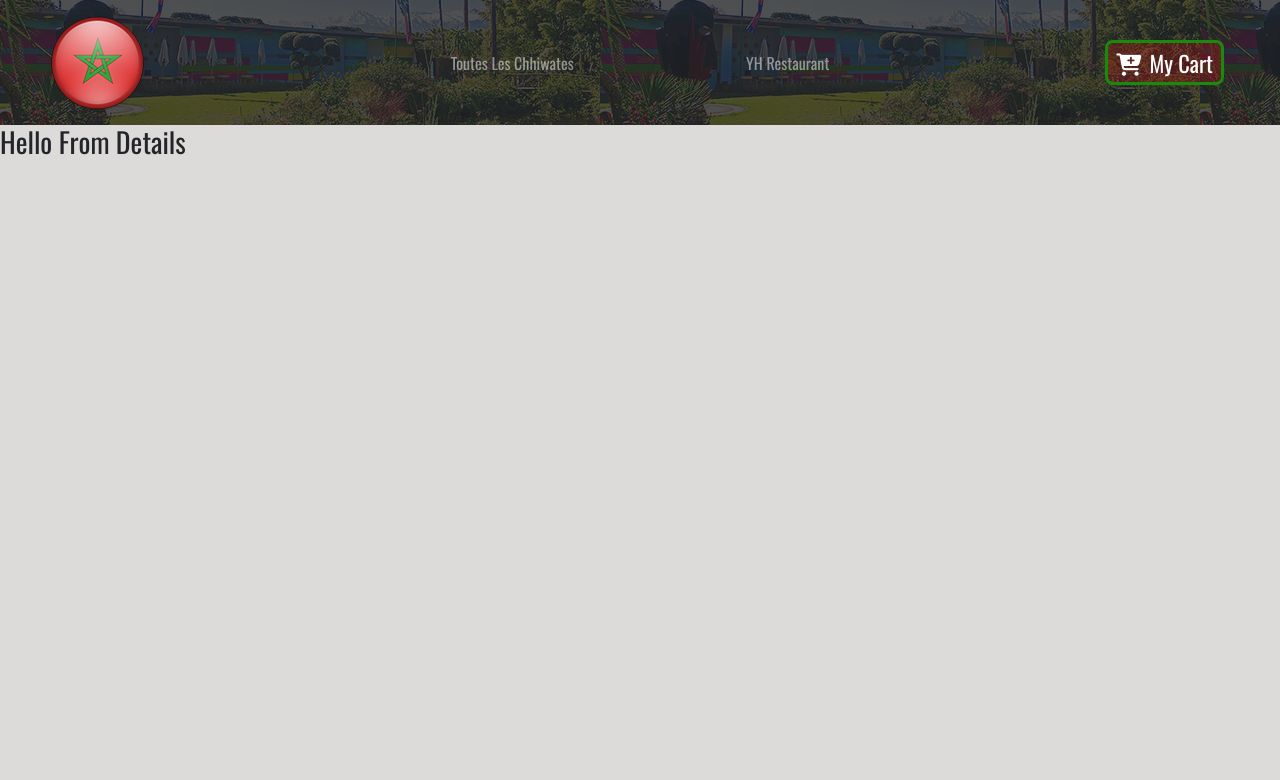
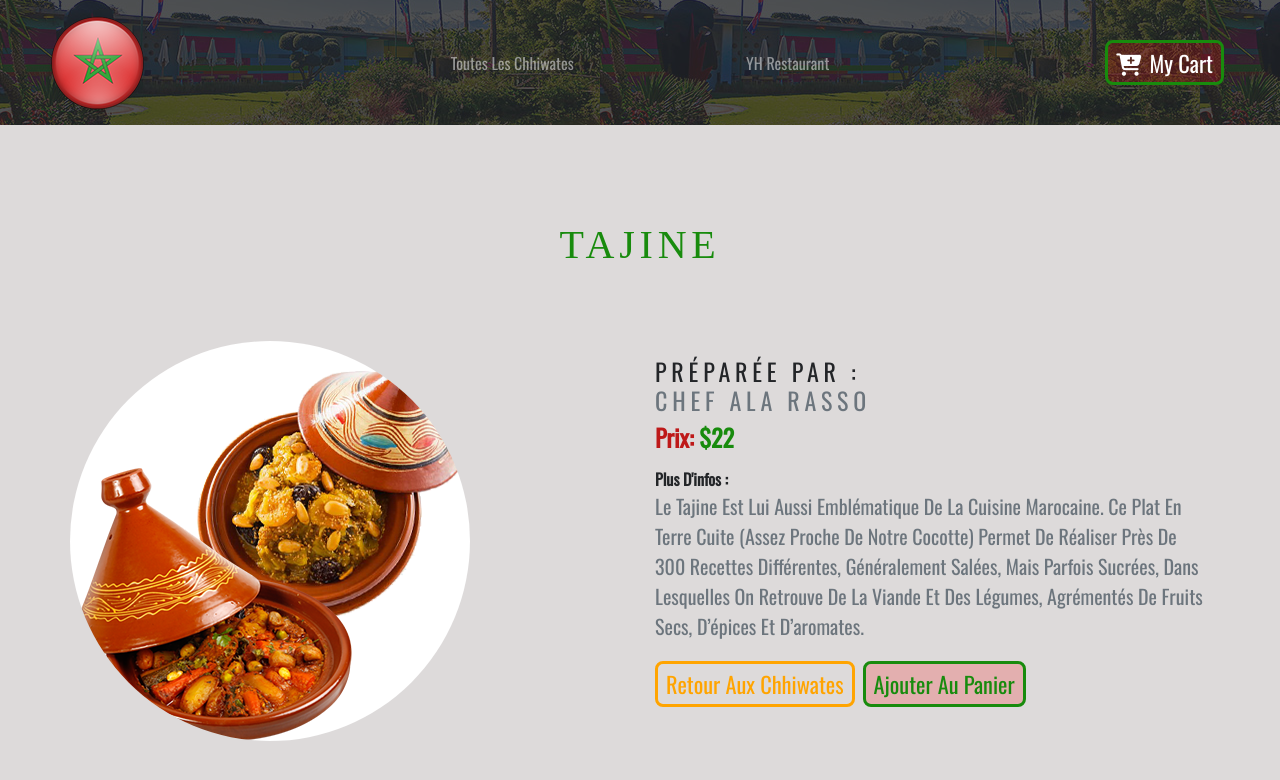
Before and after one commit to YousfiHamza/React-YH-Restaurant, a React (Create React App) app: page /details in a window 1280 px wide. Shown: the top 780 px of the page. Built offline with nearby package versions, Linux system fonts and the light colour scheme; a web font is replaced by a local one.

Commit message:
setting up the details page componenet - linked with all the products -

```diff
--- a/src/App.css
+++ b/src/App.css
@@ -27,6 +27,12 @@ body {
   text-transform: uppercase;
 }
 
+.text-chef {
+  font-family: "Oswald", cursive !important;
+  letter-spacing: 0.3rem;
+  text-transform: uppercase;
+}
+
 .text-red {
   color: var(--mainRed);
 }
@@ -38,3 +44,7 @@ body {
 .text-bright {
   color: var(--lightBlue);
 }
+
+.text-green {
+  color: var(--mainGreen);
+}
--- a/src/Context.js
+++ b/src/Context.js
@@ -7,16 +7,41 @@ const ProductContext = React.createContext();
 
 class ProductProvider extends Component {
   state = {
-    products: storeProducts,
-    detailProduct
+    products: [],
+    // products: storeProducts ( store the reference so evry changes we make will take place at the source, we dont want that ! we will use the method setProducts down after)
+    detailProduct //ES6 syntax
   };
 
-  handleDetail = () => {
-    console.log("Hello from Detail");
+  componentDidMount() {
+    this.setProducts();
+  }
+
+  setProducts = () => {
+    let tempProducts = [];
+    storeProducts.forEach(item => {
+      const singleItem = { ...item };
+      tempProducts = [...tempProducts, singleItem];
+    });
+    this.setState(() => {
+      return { products: tempProducts };
+    });
   };
 
-  addToCart = () => {
-    console.log("Hello from Add to Cart");
+  // This method preventsus from rewritting that code inside everyTime
+  getItem = id => {
+    const product = this.state.products.find(item => item.id === id);
+    return product;
+  };
+
+  handleDetail = id => {
+    const product = this.getItem(id);
+    this.setState({
+      detailProduct: product
+    });
+  };
+
+  addToCart = id => {
+    console.log("Item", id, "Hello from Add to Cart");
   };
 
   render() {
--- a/src/components/Button.js
+++ b/src/components/Button.js
@@ -23,15 +23,18 @@ export const ButtonContainer = styled.button`
   text-transform: capitalize;
   font-size: 1.4rem;
   background: transparent;
-  border: solid var(--lightBlue);
-  color: var(--lightBlue);
+  border: solid;
+  border-color: ${props =>
+    props.store ? "var(--mainYellow)" : "var(--lightBlue)"};
+  color: ${props => (props.store ? "var(--mainYellow)" : "var(--lightBlue)")};
   border-radius: 0.5rem;
   padding: 0.2rem 0.5rem;
   margin: 0.2rem 0.5rem 0.2rem 0;
   cursor: pointer;
   transition: all 0.3s ease-in-out;
   &:hover {
-    background: var(--lightBlue);
+    background: ${props =>
+      props.store ? "var(--mainYellow)" : "var(--lightBlue)"};
     color: var(--mainBlue);
   }
 `;
--- a/src/components/Details.js
+++ b/src/components/Details.js
@@ -1,11 +1,77 @@
 import React, { Component } from "react";
+import { ProductConsumer } from "../Context";
+import { Link } from "react-router-dom";
+import { ButtonContainer, CartButtonContainer } from "./Button";
 
 export default class Details extends Component {
   render() {
     return (
-      <div>
-        <h3>Hello From Details</h3>
-      </div>
+      <ProductConsumer>
+        {value => {
+          const {
+            id,
+            img,
+            price,
+            chef,
+            title,
+            info,
+            inCart
+          } = value.detailProduct;
+          return (
+            <div className="container py-5">
+              <div className="row">
+                {/* title */}
+                <div className="text-title col-10 mx-auto text-center text-slanted text-green my-5">
+                  <h1>{title}</h1>
+                </div>
+                {/* Product Infos */}
+                <div className="row">
+                  <div className="col-10 mx-auto col-md-6 my-3">
+                    <img
+                      src={img}
+                      className="img-fluid  rounded-pill"
+                      alt="ProductImage"
+                    />
+                  </div>
+                  <div className="col-10 mx-auto col-md-6 my-3 text-capitalize">
+                    <h4 className="text-chef text-uppercase mt-3 mb-2">
+                      Préparée par :<br />
+                      <span className="text-uppercase text-muted">{chef}</span>
+                    </h4>
+                    <h4 className="text-red">
+                      <strong>
+                        Prix:{" "}
+                        <span className="text-uppercase text-green">
+                          ${price}
+                        </span>
+                      </strong>
+                    </h4>
+                    <p className="text-capitalize font-weight-bold mt-3 mb-0">
+                      Plus d'infos :<p className="text-muted lead">{info}</p>
+                    </p>
+                    {/* Buttons */}
+                    <div className="text-muted lead">
+                      <Link to="/">
+                        <ButtonContainer store>
+                          Retour Aux Chhiwates
+                        </ButtonContainer>
+                      </Link>
+                      <CartButtonContainer
+                        disabled={inCart}
+                        onClick={() => {
+                          value.addToCart(id);
+                        }}
+                      >
+                        {inCart ? "En Panier" : "Ajouter Au Panier"}
+                      </CartButtonContainer>
+                    </div>
+                  </div>
+                </div>
+              </div>
+            </div>
+          );
+        }}
+      </ProductConsumer>
     );
   }
 }
--- a/src/components/Product.js
+++ b/src/components/Product.js
@@ -2,6 +2,8 @@ import React, { Component } from "react";
 import styled from "styled-components";
 import { Link } from "react-router-dom";
 import { ProductConsumer } from "../Context";
+//we wont always have the data from our file so we need to make sure that we receive the data in the proper form
+import PropTypes from "prop-types";
 
 export default class Product extends Component {
   render() {
@@ -9,6 +11,8 @@ export default class Product extends Component {
     return (
       <ProducterWraper className="col-9 mx-auto col-md-6 col-lg-3 my-3">
         <div className="card">
+          <ProductConsumer>
+            {value => (
               <div
                 className="img-container p-5"
                 onClick={() => {
@@ -20,24 +24,27 @@ export default class Product extends Component {
                     src={img}
                     alt={title}
                     className="card-img-top rounded-circle border border-danger"
+                    onClick={() => value.handleDetail(id)}
                   />
                 </Link>
                 <button
                   className="cart-btn"
                   disabled={inCart}
                   onClick={() => {
-                console.log("ADDED TO THE CART");
+                    value.addToCart(id);
                   }}
                 >
                   {inCart ? (
                     <p className="text-capitalize mb-0" disabled>
-                  in Cart
+                      En Panier
                     </p>
                   ) : (
                     <i className="fas fa-cart-plus" />
                   )}
                 </button>
               </div>
+            )}
+          </ProductConsumer>
           <div className="card-footer d-flex justify-content-between">
             <p className="align-self-center mb-0">{title}</p>
             <h5>
@@ -51,20 +58,33 @@ export default class Product extends Component {
   }
 }
 
+Product.propTypes = {
+  product: PropTypes.shape({
+    id: PropTypes.number,
+    img: PropTypes.string,
+    title: PropTypes.string,
+    price: PropTypes.number,
+    inCart: PropTypes.bool
+  }).isRequired
+};
+
 const ProducterWraper = styled.div`
   .card {
-    transition: all 1s linear;
+    transition: all 0.5s linear;
     border-radius: 2rem;
+    overflow: hidden;
   }
   .card-footer {
     background: transparent;
     border-top: transparent;
     transition: all 0.5s linear;
+    font-family: "Oswald", cursive;
+    text-transform: uppercase;
   }
   &:hover {
     .card {
       border: 0.04rem solid rgba(0, 0, 0, 0.2);
-      box-shadow: 2px 2px 5px 0px rgba(0, 0, 0, 0.2);
+      box-shadow: 2px 5px 15px 0px rgba(0, 0, 0, 1);
     }
     .card-footer {
       background: rgba(200, 200, 200);
@@ -78,7 +98,7 @@ const ProducterWraper = styled.div`
         transform: translate(0, 0);
       }
       .card-img-top {
-        transform: scale(1.3);
+        transform: scale(1.2);
       }
     }
   }
```
Also changed, not shown: public/img/couscous.png. Lines whose indentation alone changed are shown as unchanged.
